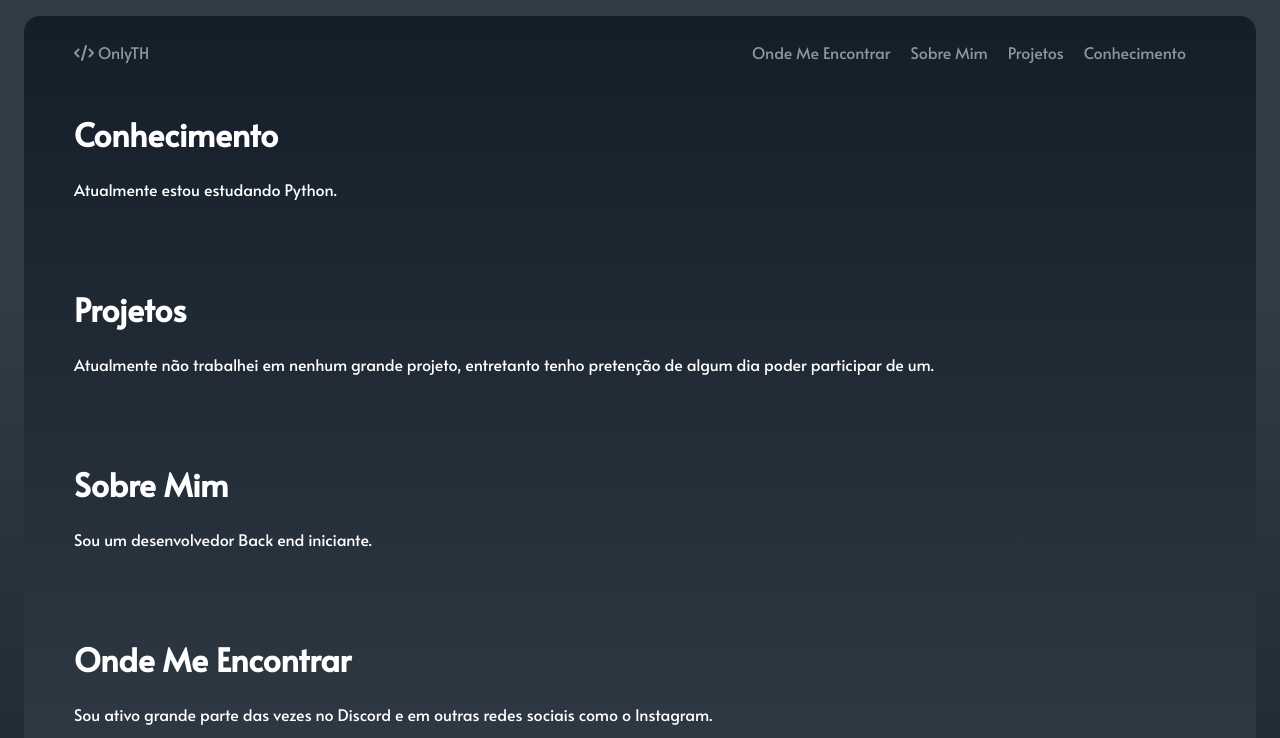
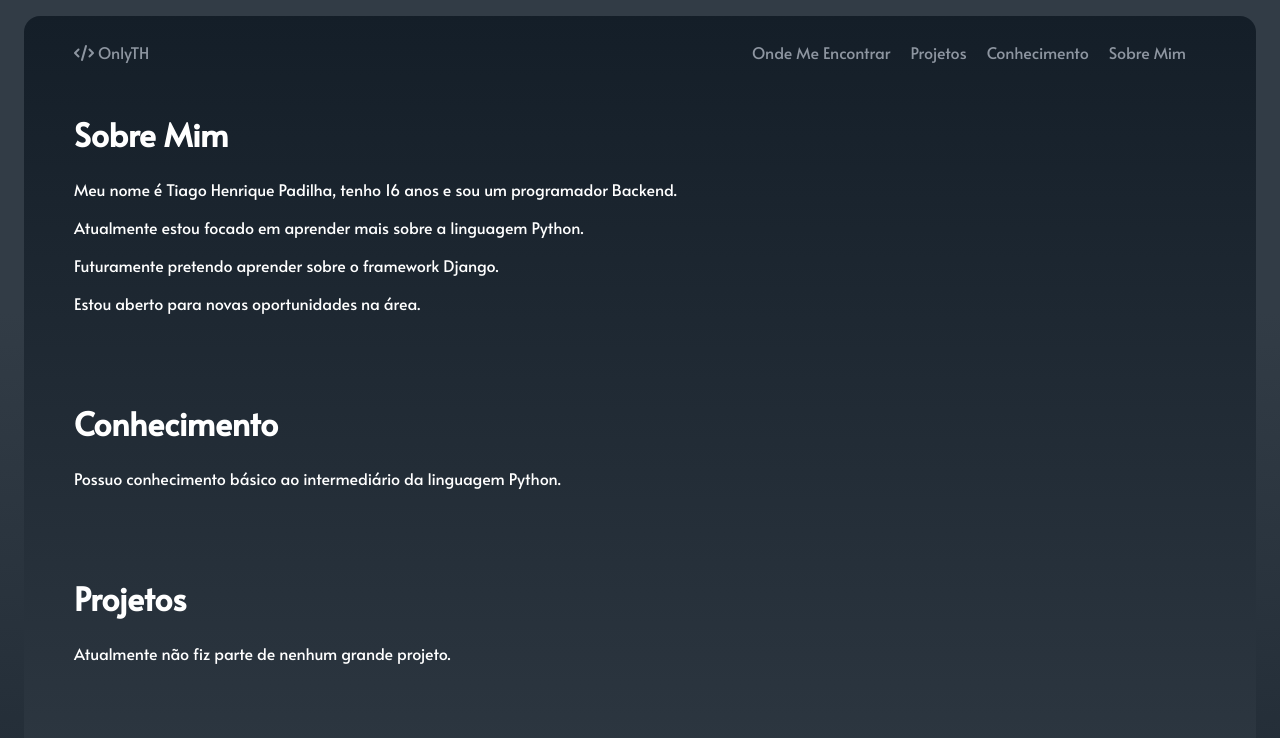
Before and after one commit to OnlyTH777/portfolio, a plain HTML site: page index.html in a window 1280 px wide. Shown: the top 738 px of the page. Drawn offline with Linux system fonts and the light colour scheme; grey boxes are pictures that could not be loaded.

Commit message:
Update index.html

```diff
--- a/index.html
+++ b/index.html
@@ -23,23 +23,26 @@
     <div class="Container">
         <div class="topnav" id="myTopnav">
             <a class="OnlyTH"><i class="fa-solid fa-code" id="OnlyTH"></i> OnlyTH</a>
+            <a onClick= "document.getElementById('sobre-mim').scrollIntoView();">Sobre Mim</a>
             <a onClick= "document.getElementById('conhecimento').scrollIntoView();">Conhecimento</a>
             <a onClick= "document.getElementById('projetos').scrollIntoView();">Projetos</a>
-            <a onClick= "document.getElementById('sobre-mim').scrollIntoView();">Sobre Mim</a>
             <a onClick= "document.getElementById('onde-me-encontrar').scrollIntoView();">Onde Me Encontrar</a>
             <a href="javascript:void(0);" class="icon" onclick="myFunction()"><i class="fa fa-bars"></i></a>
         </div>
+        <div class="Div Sobre Mim" id="sobre-mim">
+            <h1>Sobre Mim</h1>
+            <p>Meu nome é Tiago Henrique Padilha, tenho 16 anos e sou um programador Backend.</p>
+            <p>Atualmente estou focado em aprender mais sobre a linguagem Python.</p>
+            <p>Futuramente pretendo aprender sobre o framework Django.</p>
+            <p>Estou aberto para novas oportunidades na área.</p>
+        </div>
         <div class="Div Conhecimento" id="conhecimento">
             <h1>Conhecimento</h1>
-            <p>Atualmente estou estudando Python.</p>
+            <p>Possuo conhecimento básico ao intermediário da linguagem Python.</p>
         </div>
         <div class="Div Projetos" id="projetos">
             <h1>Projetos</h1>
-            <p>Atualmente não trabalhei em nenhum grande projeto, entretanto tenho pretenção de algum dia poder participar de um.</p>
-        </div>
-        <div class="Div Sobre Mim" id="sobre-mim">
-            <h1>Sobre Mim</h1>
-            <p>Sou um desenvolvedor Back end iniciante.</p>
+            <p>Atualmente não fiz parte de nenhum grande projeto.</p>
         </div>
         <div class="Div Onde Me Encontrar" id="onde-me-encontrar">
             <h1>Onde Me Encontrar</h1>
```
